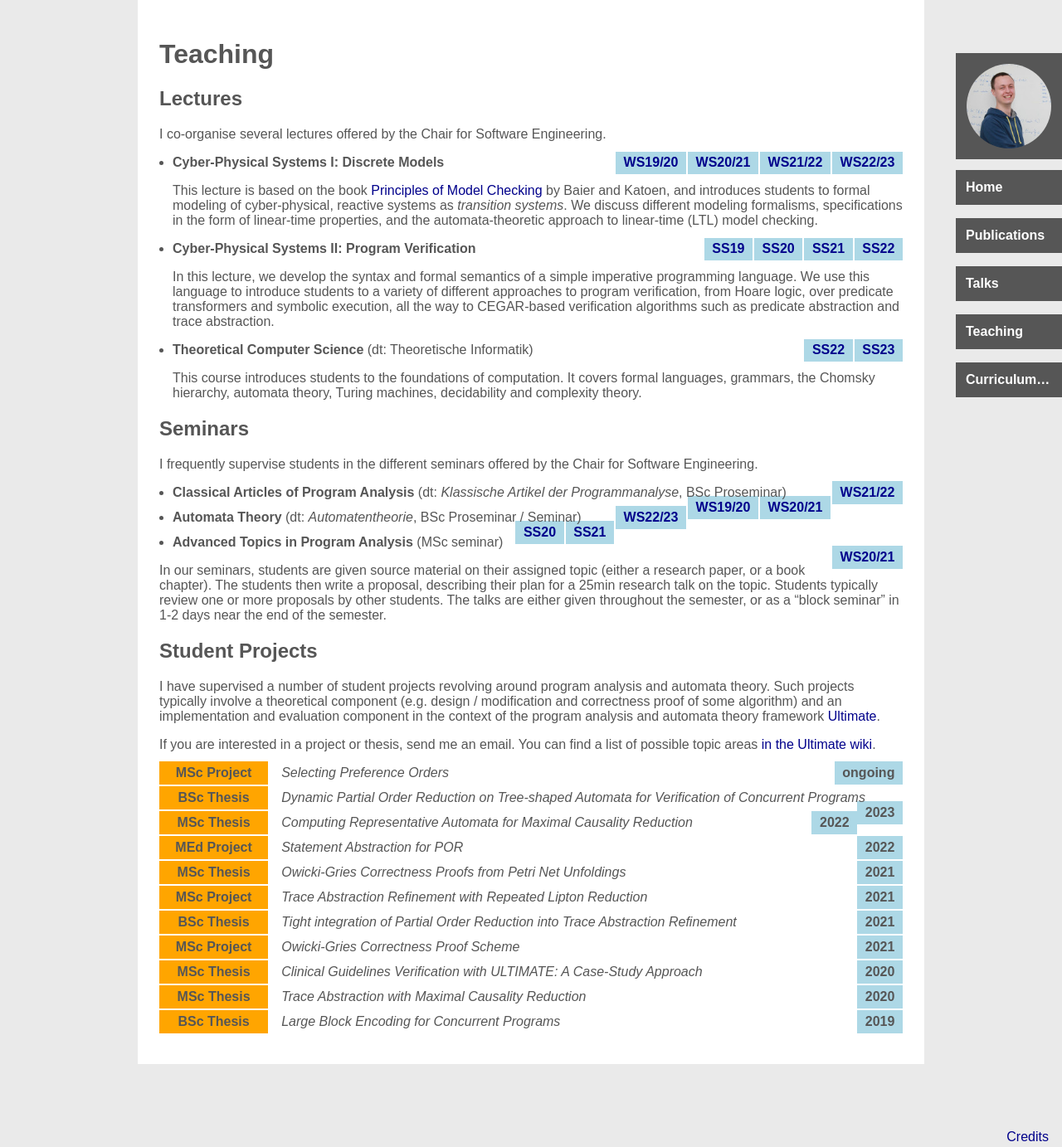
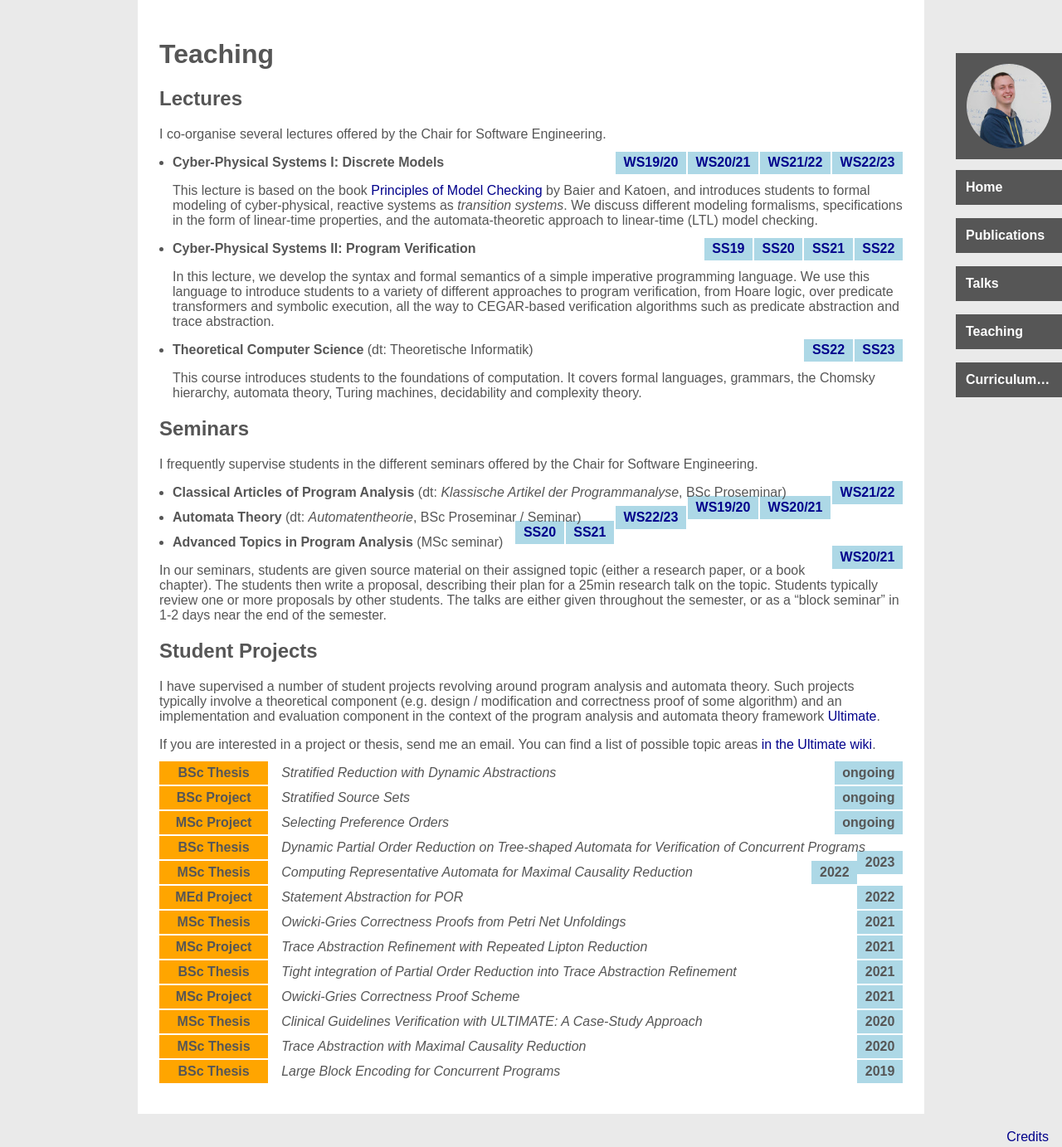
Before and after one commit to maul-esel/personal-website, a Jekyll site: the page built from teaching.markdown, in a window 1280 px wide and 1383 px high. Shown: the whole window at 83% size. Built offline with Jekyll 4.4.1, drawn with Linux system fonts in a browser that asks for light colours.

Commit message:
add two more projects

```diff
--- a/_data/projects.yml
+++ b/_data/projects.yml
@@ -1,3 +1,9 @@
+- name: Stratified Reduction with Dynamic Abstractions
+  type: BSc Thesis
+  year: ongoing
+- name: Stratified Source Sets
+  type: BSc Project
+  year: ongoing
 - name: Selecting Preference Orders
   type: MSc Project
   year: ongoing
```
